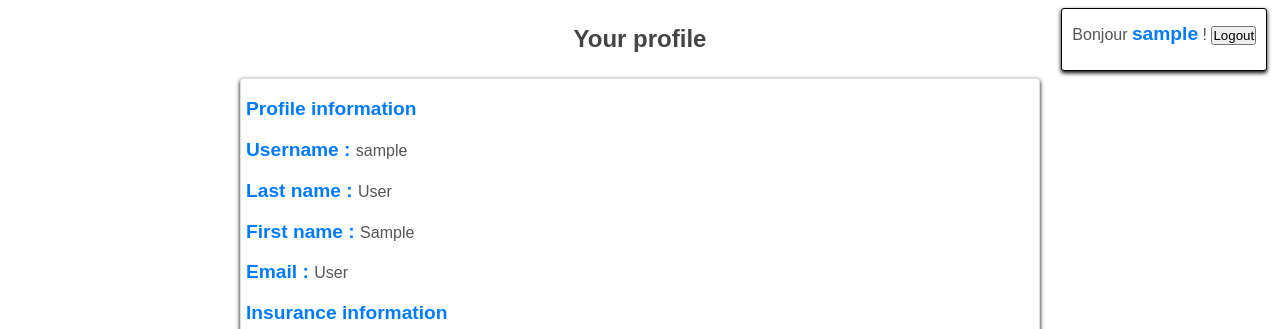
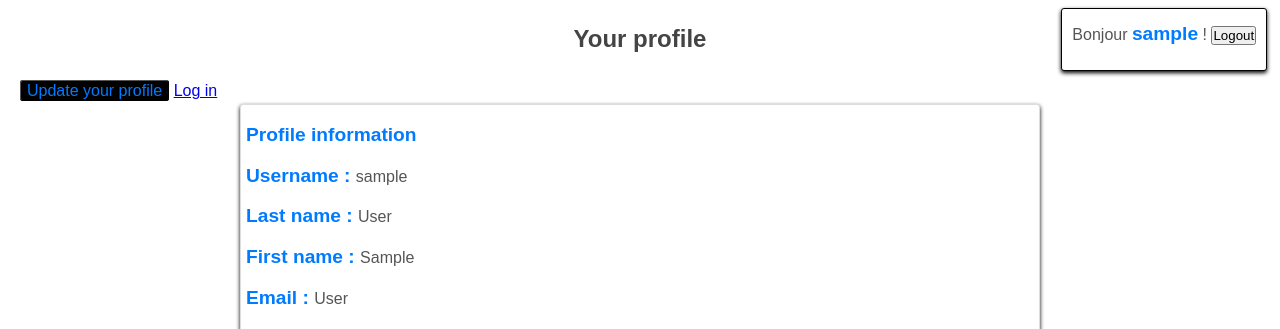
Before and after one commit to gvannesson/django_assuraimant, a Django app: page /profile/ in a window 1280 px wide. Shown: the top 329 px of the page. Run offline with Django 5.2, Linux system fonts and the light colour scheme; the visitor is signed in with stand-in values (Sample User, id 1).

Commit message:
jeudi après midi

```diff
--- a/assuraimant/static/css/style.css
+++ b/assuraimant/static/css/style.css
@@ -68,3 +68,12 @@
         bottom: 1%;
         left: 50%;
     }
+
+    a.button {
+        padding: 1px 6px;
+        border: 1px outset buttonborder;
+        border-radius: 3px;
+        color: #007BFF;
+        background-color: #000;
+        text-decoration: none;
+    }
--- a/assuraimant/users/templates/users/profile.html
+++ b/assuraimant/users/templates/users/profile.html
@@ -5,7 +5,8 @@
 {% block content%}
 
     <h2>Your profile</h2>
-
+    <a href="{% url 'user_update' pk=user.pk%}" class="button">Update your profile</a>
+    <a href="/login/">Log in</a>
     <ul>
 
             <li>
--- a/assuraimant/users/urls.py
+++ b/assuraimant/users/urls.py
@@ -10,6 +10,6 @@ urlpatterns = [
     path('signup/', CreateUserViews.as_view(), name='signup'),
     path('profile/', DisplayProfileView.as_view(), name='display_profile'),
     path ("logout/", LogoutView.as_view(), name="logout"),
-    path ("user/<int:pk>/update/", UserUpdateView.as_view(), name="user_update"),
+    path ("<int:pk>/update/", UserUpdateView.as_view(), name="user_update"),
     path ("prediction/", PredictionView.as_view(), name="prediction")
 ]
```
Also changed, not shown: assuraimant/users/forms.py (+2 -6 lines).
